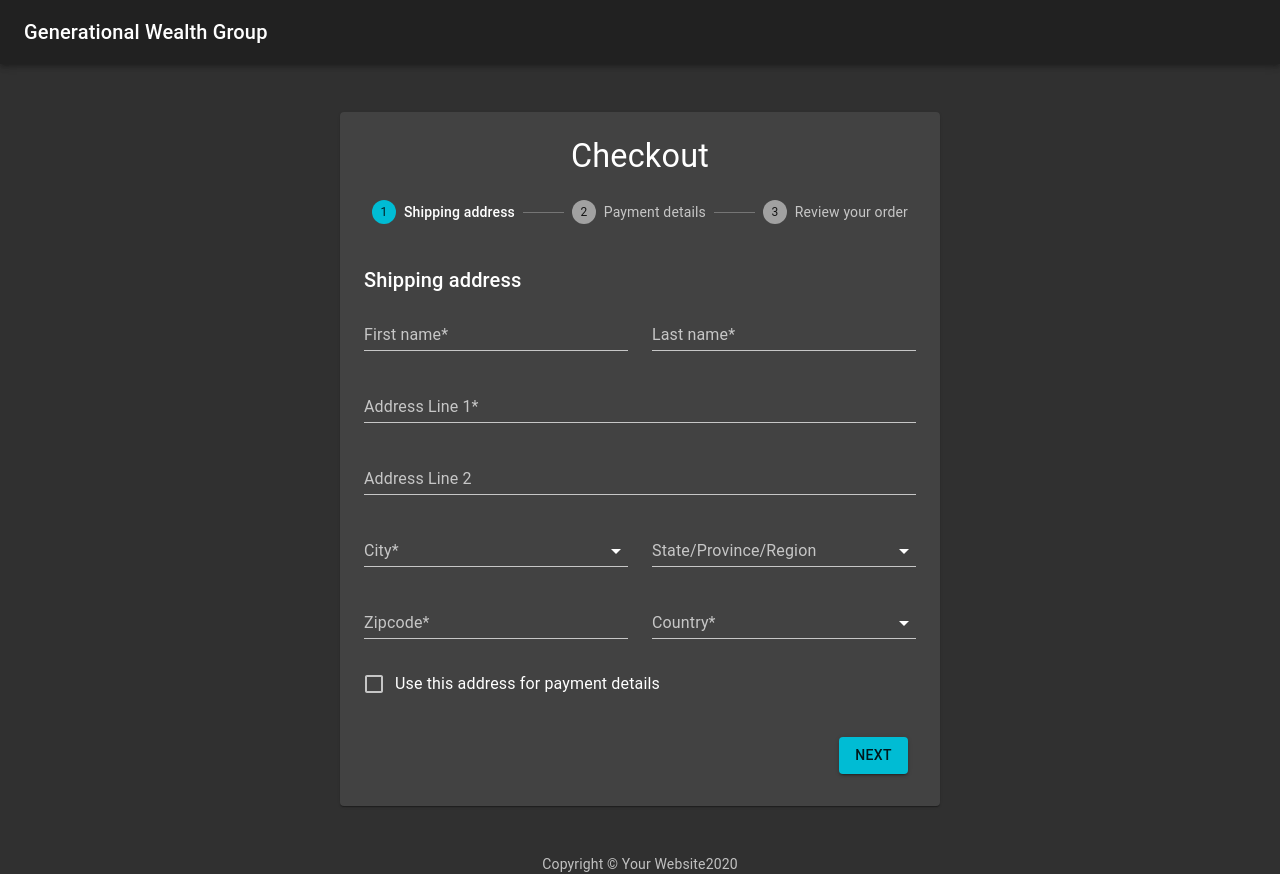
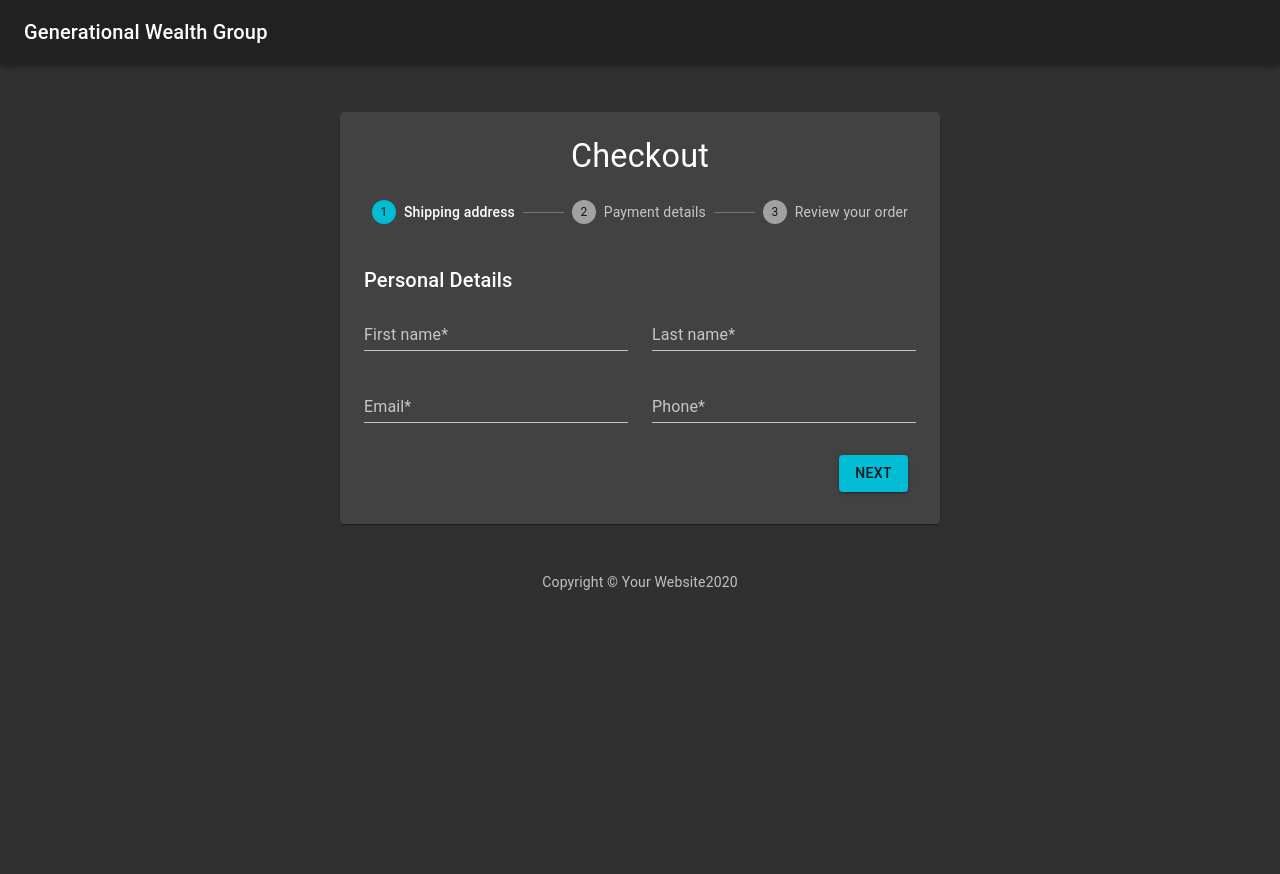
Before and after one commit to samunt/forms-project, a Next.js app: page / in a window 1280 px wide. After the commit the page ends 800 px from the top, so only its background shows below. Built offline with nearby package versions, Linux system fonts and the light colour scheme.

Commit message:
rejigged first page

```diff
--- a/components/CheckoutPage/FormModel/checkoutFormModel.js
+++ b/components/CheckoutPage/FormModel/checkoutFormModel.js
@@ -11,38 +11,15 @@ export default {
             label: 'Last name*',
             requiredErrorMsg: 'Last name is required'
         },
-        address1: {
-            name: 'address1',
-            label: 'Address Line 1*',
-            requiredErrorMsg: 'Address Line 1 is required'
+        email: {
+            name: 'email',
+            label: 'Email*',
+            requiredErrorMsg: 'Email is required'
         },
-        address2: {
-            name: 'address2',
-            label: 'Address Line 2'
-        },
-        city: {
-            name: 'city',
-            label: 'City*',
-            requiredErrorMsg: 'City is required'
-        },
-        state: {
-            name: 'state',
-            label: 'State/Province/Region'
-        },
-        zipcode: {
-            name: 'zipcode',
-            label: 'Zipcode*',
-            requiredErrorMsg: 'Zipcode is required',
-            invalidErrorMsg: 'Zipcode is not valid (e.g. 70000)'
-        },
-        country: {
-            name: 'country',
-            label: 'Country*',
-            requiredErrorMsg: 'Country is required'
-        },
-        useAddressForPaymentDetails: {
-            name: 'useAddressForPaymentDetails',
-            label: 'Use this address for payment details'
+        phone: {
+            name: 'phone',
+            label: 'Phone*',
+            requiredErrorMsg: 'Phone number is required'
         },
         nameOnCard: {
             name: 'nameOnCard',
--- a/components/CheckoutPage/FormModel/validationSchema.js
+++ b/components/CheckoutPage/FormModel/validationSchema.js
@@ -5,10 +5,8 @@ const {
     formField: {
         firstName,
         lastName,
-        address1,
-        city,
-        zipcode,
-        country,
+        email,
+        phone,
         nameOnCard,
         cardNumber,
         expiryDate,
@@ -17,25 +15,14 @@ const {
 } = checkoutFormModel;
 
 const visaRegEx = /^(?:4[0-9]{12}(?:[0-9]{3})?)$/;
+const phoneRegExp = /^((\\+[1-9]{1,4}[ \\-]*)|(\\([0-9]{2,3}\\)[ \\-]*)|([0-9]{2,4})[ \\-]*)*?[0-9]{3,4}?[ \\-]*[0-9]{3,4}?$/;
 
 export default [
     Yup.object().shape({
         [firstName.name]: Yup.string().required(`${firstName.requiredErrorMsg}`),
         [lastName.name]: Yup.string().required(`${lastName.requiredErrorMsg}`),
-        [address1.name]: Yup.string().required(`${address1.requiredErrorMsg}`),
-        [city.name]: Yup.string()
-            .nullable()
-            .required(`${city.requiredErrorMsg}`),
-        [zipcode.name]: Yup.string()
-            .required(`${zipcode.requiredErrorMsg}`)
-            .test(
-                'len',
-                `${zipcode.invalidErrorMsg}`,
-                val => val && val.length === 5
-            ),
-        [country.name]: Yup.string()
-            .nullable()
-            .required(`${country.requiredErrorMsg}`)
+        [email.name]: Yup.string().email().required(`${email.requiredErrorMsg}`),
+        [phone.name]: Yup.string().matches(phoneRegExp,`${phone.requiredErrorMsg}`),
     }),
     Yup.object().shape({
         [nameOnCard.name]: Yup.string().required(`${nameOnCard.requiredErrorMsg}`),
--- a/components/CheckoutPage/Forms/AddressForm.jsx
+++ b/components/CheckoutPage/Forms/AddressForm.jsx
@@ -1,128 +1,33 @@
 import React from 'react';
 import { Grid, Typography } from '@material-ui/core';
 import { InputField, CheckboxField, SelectField } from '../../FormFields';
-
-const cities = [
-    {
-        value: undefined,
-        label: 'None'
-    },
-    {
-        value: '1',
-        label: 'New York'
-    },
-    {
-        value: '2',
-        label: 'Chicago'
-    },
-    {
-        value: '3',
-        label: 'Saigon'
-    }
-];
-
-const states = [
-    {
-        value: undefined,
-        label: 'None'
-    },
-    {
-        value: '11',
-        label: 'Florida'
-    },
-    {
-        value: '22',
-        label: 'Michigan'
-    },
-    {
-        value: '33',
-        label: 'Texas'
-    }
-];
-
-const countries = [
-    {
-        value: null,
-        label: 'None'
-    },
-    {
-        value: '111',
-        label: 'United States'
-    },
-    {
-        value: '222',
-        label: 'Italy'
-    },
-    {
-        value: '333',
-        label: 'Vietnam'
-    }
-];
 
 export default function AddressForm(props) {
     const {
         formField: {
             firstName,
             lastName,
-            address1,
-            address2,
-            city,
-            state,
-            zipcode,
-            country,
-            useAddressForPaymentDetails
+            email,
+            phone,
         }
     } = props;
     return (
         <React.Fragment>
             <Typography variant="h6" gutterBottom>
-                Shipping address
+                Personal Details
             </Typography>
-            <Grid container spacing={3}>
+            <Grid container spacing={3} gutter>
                 <Grid item xs={12} sm={6}>
                     <InputField name={firstName.name} label={firstName.label} fullWidth />
                 </Grid>
                 <Grid item xs={12} sm={6}>
                     <InputField name={lastName.name} label={lastName.label} fullWidth />
                 </Grid>
-                <Grid item xs={12}>
-                    <InputField name={address1.name} label={address1.label} fullWidth />
-                </Grid>
-                <Grid item xs={12}>
-                    <InputField name={address2.name} label={address2.label} fullWidth />
+                <Grid item xs={12} sm={6}>
+                    <InputField name={email.name} label={email.label} fullWidth />
                 </Grid>
                 <Grid item xs={12} sm={6}>
-                    <SelectField
-                        name={city.name}
-                        label={city.label}
-                        data={cities}
-                        fullWidth
-                    />
-                </Grid>
-                <Grid item xs={12} sm={6}>
-                    <SelectField
-                        name={state.name}
-                        label={state.label}
-                        data={states}
-                        fullWidth
-                    />
-                </Grid>
-                <Grid item xs={12} sm={6}>
-                    <InputField name={zipcode.name} label={zipcode.label} fullWidth />
-                </Grid>
-                <Grid item xs={12} sm={6}>
-                    <SelectField
-                        name={country.name}
-                        label={country.label}
-                        data={countries}
-                        fullWidth
-                    />
-                </Grid>
-                <Grid item xs={12}>
-                    <CheckboxField
-                        name={useAddressForPaymentDetails.name}
-                        label={useAddressForPaymentDetails.label}
-                    />
+                    <InputField name={phone.name} label={phone.label} fullWidth />
                 </Grid>
             </Grid>
         </React.Fragment>
```
